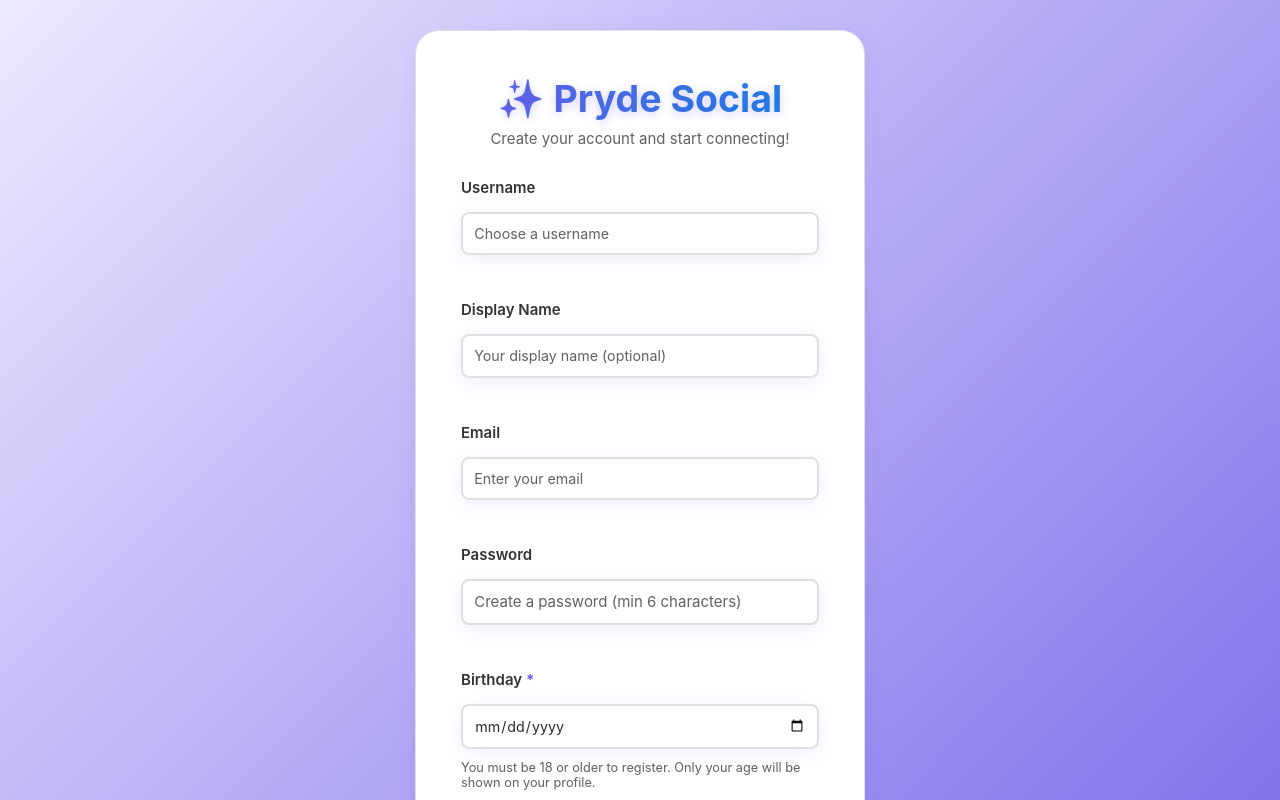
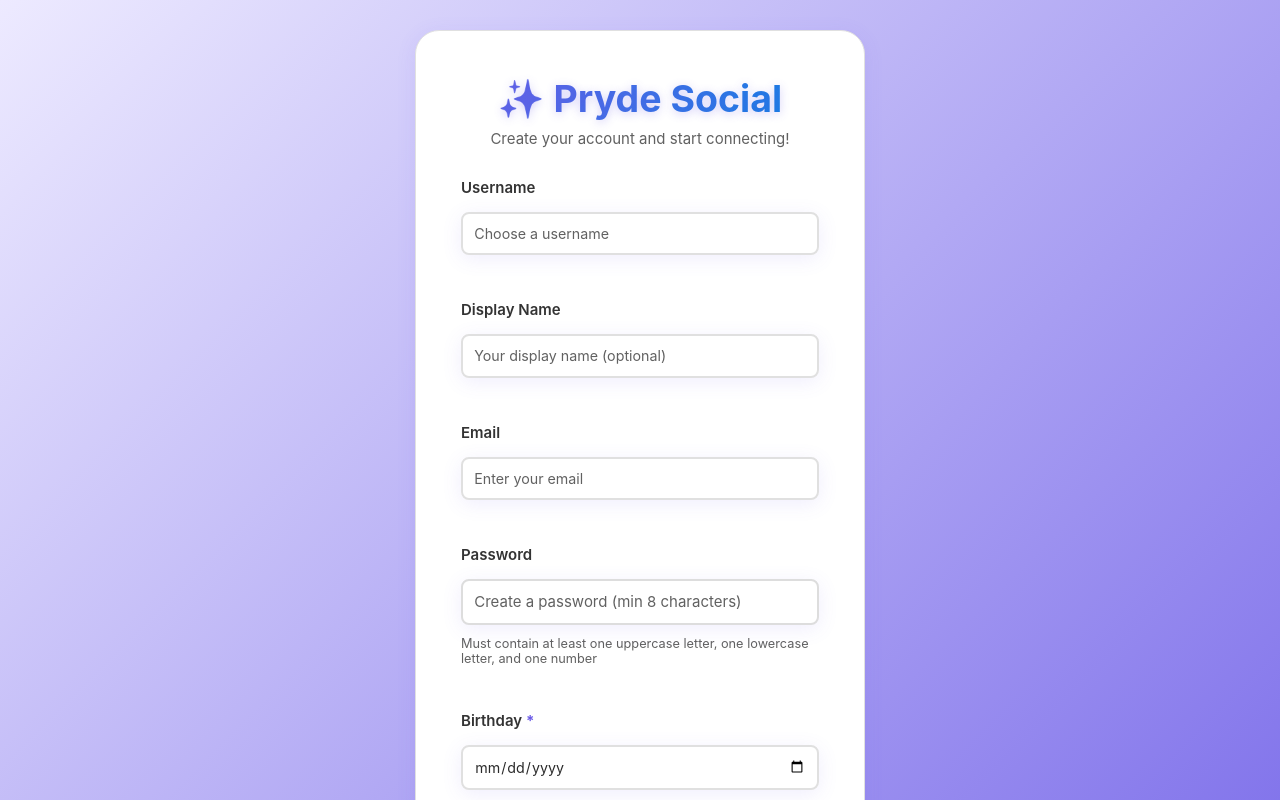
Before and after one commit to Amatex1/pryde-backend, a React (Vite) app: page /register in a window 1280 px wide. Shown: the top 800 px of the page. Built offline with nearby package versions, Linux system fonts and the light colour scheme.

Commit message:
modified:   server/routes/auth.js modified:   src/pages/Register.jsx

```diff
--- a/src/pages/Register.jsx
+++ b/src/pages/Register.jsx
@@ -58,8 +58,15 @@ function Register({ setIsAuth }) {
     }
 
     // Frontend validation
-    if (formData.password.length < 6) {
-      setError('Password must be at least 6 characters');
+    if (formData.password.length < 8) {
+      setError('Password must be at least 8 characters');
+      return;
+    }
+
+    // Validate password complexity
+    const passwordRegex = /^(?=.*[a-z])(?=.*[A-Z])(?=.*\d)/;
+    if (!passwordRegex.test(formData.password)) {
+      setError('Password must contain at least one uppercase letter, one lowercase letter, and one number');
       return;
     }
 
@@ -164,10 +171,13 @@ function Register({ setIsAuth }) {
               value={formData.password}
               onChange={handleChange}
               required
-              minLength="6"
+              minLength="8"
               className="form-input glossy"
-              placeholder="Create a password (min 6 characters)"
+              placeholder="Create a password (min 8 characters)"
             />
+            <small style={{ color: 'var(--text-muted)', fontSize: '0.85rem', marginTop: '0.25rem', display: 'block' }}>
+              Must contain at least one uppercase letter, one lowercase letter, and one number
+            </small>
           </div>
 
           <div className="form-group">
```
Also changed, not shown: 1 other file (tests, documents, lock files or other folders).
